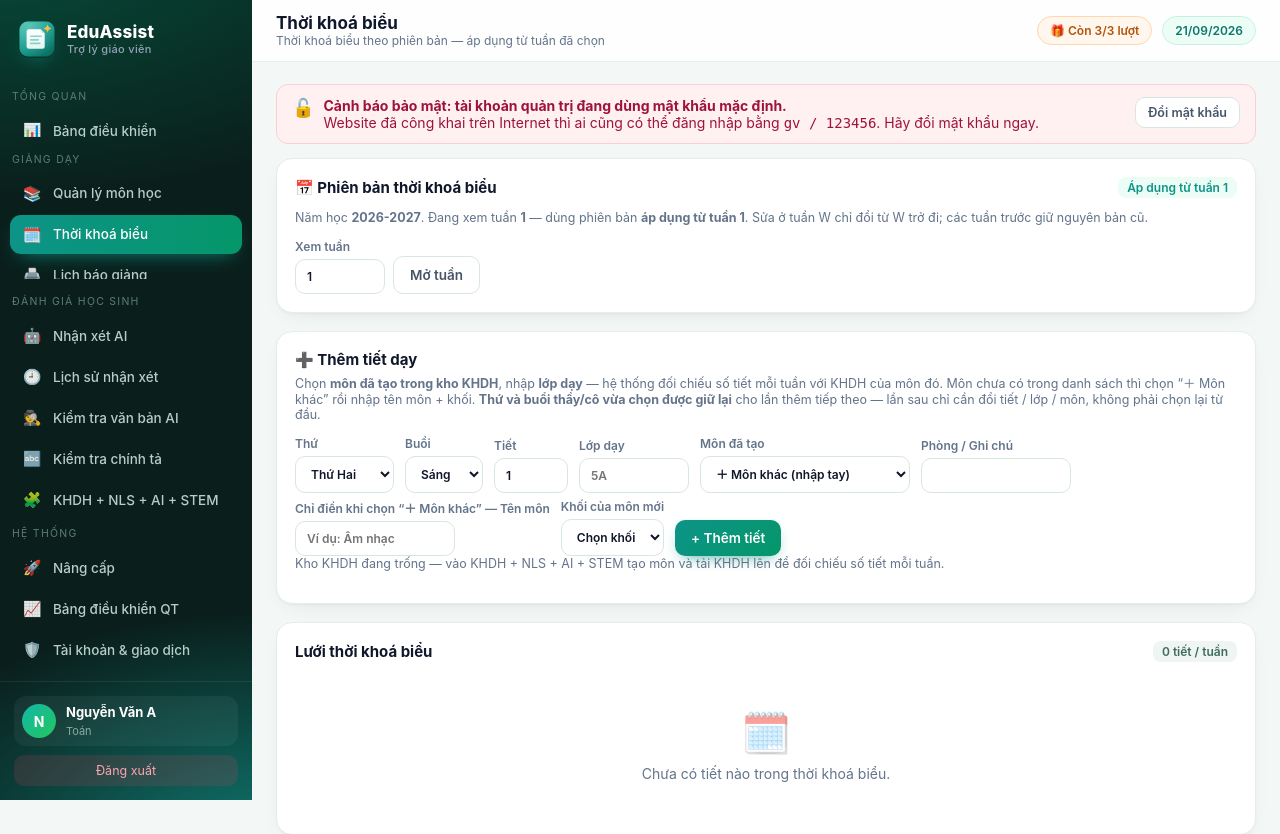
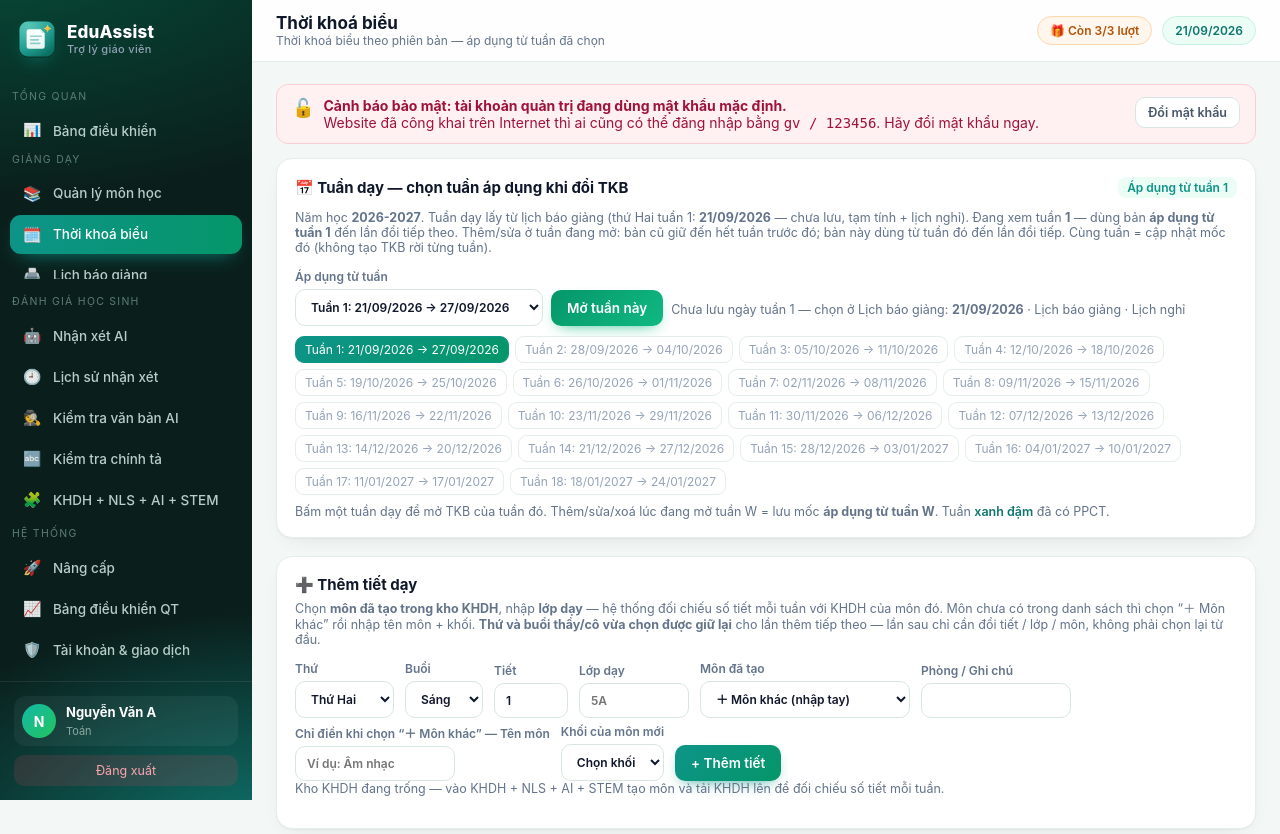
Before and after one commit to nguyenduympe-alt/Assss, a Flask app: page /tkb in a window 1280 px wide. Shown: the top 834 px of the page. Run offline with Flask 3, Linux system fonts and the light colour scheme; the visitor is signed in with stand-in values (Sample User, id 1); data comes from the database, SQL or seed files in the repository; data that the repository does not hold is empty.

Commit message:
TKB: chọn tuần dạy khi đổi, lưu lịch sử mốc áp dụng
Khi thêm/sửa TKB thầy cô chọn tuần áp dụng (tuần dạy lịch báo giảng).
Bản cũ giữ đến hết tuần trước; bản mới đến lần đổi tiếp. Cùng tuần = cập nhật mốc.

```diff
--- a/app/core.py
+++ b/app/core.py
@@ -496,6 +496,25 @@ def _tuan_xem():
         return 1
 
 
+def _tkb_tb_moc(v, moc0):
+    """Câu thêm vào thông báo khi thêm/sửa TKB — nói rõ bản cũ được giữ."""
+    if v not in moc0 and v > 1:
+        return (" Bản cũ giữ đến hết tuần %d; bản này áp dụng từ tuần %d đến lần đổi tiếp theo."
+                % (v - 1, v))
+    return " Áp dụng từ tuần %d." % v
+
+
+def _tuan1_gv(u, db):
+    s = setting("tuan1_%s" % u["id"], "")
+    if s:
+        try:
+            return datetime.date.fromisoformat(s), True
+        except Exception:
+            pass
+    t = datetime.date.today()
+    return t - datetime.timedelta(days=t.weekday()), False
+
+
 def _tkb_dong_phien(db, uid, r, nam, tuan):
     """Tìm đúng dòng của phiên bản hiệu lực tại `tuan` (sao chép nếu đang đứng giữa hai mốc)."""
     v = TP.dam_bao_phien(db, uid, nam, tuan)
@@ -529,6 +548,7 @@ def tkb():
                 if not r:
                     flash("Không tìm thấy tiết cần sửa (có thể đã bị xoá).", "err")
                 else:
+                    moc0 = set(TP.moc(db, uid, nam))
                     r, v = _tkb_dong_phien(db, uid, r, nam, tuan)
                     if not r:
                         flash("Không tìm thấy tiết cần sửa (có thể đã bị xoá).", "err")
@@ -538,16 +558,19 @@ def tkb():
                                    (dt["thu"], dt["buoi"], dt["tiet"], dt["lop"], mon, khoi, dt["phong"],
                                     r["id"], uid))
                         _tkb_nho_tkb(dt)
-                        flash("Đã sửa tiết dạy: %s · %s tiết %s · lớp %s · %s."
-                              % (THU_NAME[int(dt["thu"])], dt["buoi"], dt["tiet"], dt["lop"], mon), "ok")
+                        flash("Đã sửa tiết dạy: %s · %s tiết %s · lớp %s · %s.%s"
+                              % (THU_NAME[int(dt["thu"])], dt["buoi"], dt["tiet"], dt["lop"], mon,
+                                 _tkb_tb_moc(v, moc0)), "ok")
             else:
+                moc0 = set(TP.moc(db, uid, nam))
                 v = TP.dam_bao_phien(db, uid, nam, tuan)
                 db.execute("INSERT INTO tkb(teacher_id,thu,buoi,tiet,lop,mon,khoi,phong,tuan_bd,nam_hoc)"
                            " VALUES(?,?,?,?,?,?,?,?,?,?)",
                            (uid, dt["thu"], dt["buoi"], dt["tiet"], dt["lop"], mon, khoi, dt["phong"], v, nam))
                 _tkb_nho_tkb(dt)
-                flash("Đã thêm tiết dạy: %s · %s tiết %s · lớp %s · %s."
-                      % (THU_NAME[int(dt["thu"])], dt["buoi"], dt["tiet"], dt["lop"], mon), "ok")
+                flash("Đã thêm tiết dạy: %s · %s tiết %s · lớp %s · %s.%s"
+                      % (THU_NAME[int(dt["thu"])], dt["buoi"], dt["tiet"], dt["lop"], mon,
+                         _tkb_tb_moc(v, moc0)), "ok")
         elif act == "del":
             r = db.execute("SELECT * FROM tkb WHERE id=? AND teacher_id=?",
                            (request.form.get("id"), uid)).fetchone()
@@ -580,6 +603,17 @@ def tkb():
     thu_chon = session.get("tkb_thu") or "2"
     buoi_chon = session.get("tkb_buoi") or "Sáng"
     ap_dung = TP.phien_cho_tuan(db, uid, nam, tuan)
+    tuan1, da_chon_ngay = _tuan1_gv(u, db)
+    breaks = LN.get_breaks(db, uid)
+    tuans_pp = [r[0] for r in db.execute(
+        "SELECT DISTINCT tuan FROM ppct WHERE teacher_id=? ORDER BY tuan", (uid,))]
+    moc = TP.moc(db, uid, nam)
+    max_tuan = max((tuans_pp or [1]) + moc + [tuan, 18])
+    mp_tuan, _cal = LN.build_calendar(tuan1, breaks, max_hoc=max_tuan)
+    lich_tuan = [{"tuan": t, "tu": mp_tuan[t].strftime("%d/%m/%Y"),
+                  "den": (mp_tuan[t] + datetime.timedelta(days=6)).strftime("%d/%m/%Y"),
+                  "co_ppct": t in tuans_pp} for t in sorted(mp_tuan)]
+    ngay = {x["tuan"]: (x["tu"], x["den"]) for x in lich_tuan}
     return render_template("tkb.html", rows=rows, grid=grid, tiets=tiets, kho=kho,
                            doi_chieu=doi_chieu, dem=dem,
                            kho_khoi=ds_kho_khoi,
@@ -587,7 +621,10 @@ def tkb():
                                                   for k in ds_kho_khoi},
                            thu_chon=str(thu_chon), buoi_chon=buoi_chon,
                            tuan=tuan, nam_hoc=nam, ap_dung_tu=ap_dung or 1,
-                           ds_moc=TP.moc(db, uid, nam))
+                           ds_moc=moc, lich_tuan=lich_tuan,
+                           lich_su=TP.lich_su(db, uid, nam, ngay),
+                           tuan1=tuan1, tuan1_txt=tuan1.strftime("%d/%m/%Y"),
+                           da_chon_ngay=da_chon_ngay, max_tuan=max_tuan)
 
 
 # ---------------- Lịch báo giảng ----------------
--- a/app/modules/tkb_phien.py
+++ b/app/modules/tkb_phien.py
@@ -149,6 +149,24 @@ def luu_lop(db, uid, nam, tuan, ds_doi):
                   "Các tuần trước mốc này giữ nguyên bản cũ." % (v, len(doi))), len(doi)
 
 
+def lich_su(db, uid, nam, ngay=None):
+    """Các lần TKB đã lưu: từ tuần nào đến hết tuần nào (trước mốc kế), kèm ngày nếu có.
+
+    `ngay`: {tuan: (tu_txt, den_txt)} lấy từ tuần dạy lịch báo giảng.
+    """
+    ds = moc(db, uid, nam)
+    ngay = ngay or {}
+    ra = []
+    for i, t in enumerate(ds):
+        den = (ds[i + 1] - 1) if i + 1 < len(ds) else None
+        n = db.execute("SELECT COUNT(*) FROM tkb WHERE teacher_id=? AND COALESCE(nam_hoc,'')=?"
+                       " AND COALESCE(tuan_bd,1)=?", (uid, nam, t)).fetchone()[0]
+        tu_ngay, den_ngay = ngay.get(t, ("", ""))
+        ra.append({"tuan_bd": t, "den_tuan": den, "so_tiet": n,
+                   "tu": tu_ngay, "den": den_ngay, "lan": i + 1})
+    return ra
+
+
 def gan_phien(dt, tuan, nam):
     """Gắn tuan_bd + nam_hoc vào dict tiết khi INSERT."""
     dt = dict(dt)
--- a/app/templates/tkb.html
+++ b/app/templates/tkb.html
@@ -3,17 +3,66 @@
 {% block crumb %}Thời khoá biểu theo phiên bản — áp dụng từ tuần đã chọn{% endblock %}
 {% block body %}
 <div class="card">
- <div class="chead"><h3>📅 Phiên bản thời khoá biểu</h3>
+ <div class="chead"><h3>📅 Tuần dạy — chọn tuần áp dụng khi đổi TKB</h3>
   <span class="chip" style="background:#ecfdf5;color:#0d9488">Áp dụng từ tuần {{ap_dung_tu}}</span></div>
- <p class="sub">Năm học <b>{{nam_hoc}}</b>. Đang xem tuần <b>{{tuan}}</b> — dùng phiên bản
-  <b>áp dụng từ tuần {{ap_dung_tu}}</b>.
-  Sửa ở tuần W chỉ đổi từ W trở đi; các tuần trước giữ nguyên bản cũ.
-  {% if ds_moc %}Mốc đã lưu: {% for m in ds_moc %}<a class="chip" href="?tuan={{m}}">từ tuần {{m}}</a> {% endfor %}{% endif %}</p>
+ <p class="sub">Năm học <b>{{nam_hoc}}</b>. Tuần dạy lấy từ lịch báo giảng
+  (thứ Hai tuần 1{% if tuan1_txt %}: <b>{{tuan1_txt}}</b>{% endif %}{% if not da_chon_ngay %} — chưa lưu, tạm tính{% endif %}
+  + lịch nghỉ). Đang xem tuần <b>{{tuan}}</b> — dùng bản
+  <b>áp dụng từ tuần {{ap_dung_tu}}</b> đến lần đổi tiếp theo.
+  Thêm/sửa ở tuần đang mở: bản cũ giữ đến hết tuần trước đó; bản này dùng từ tuần đó đến lần đổi tiếp.
+  Cùng tuần = cập nhật mốc đó (không tạo TKB rời từng tuần).</p>
  <form method="get" class="row" style="gap:8px;align-items:flex-end">
-  <label class="f">Xem tuần<input type="number" name="tuan" min="1" max="60" value="{{tuan}}" style="width:90px"></label>
-  <button class="sec">Mở tuần</button>
+  <label class="f">Áp dụng từ tuần
+   <select name="tuan" style="min-width:220px">
+    {% for x in lich_tuan %}
+    <option value="{{x.tuan}}" {{'selected' if x.tuan==tuan}}>Tuần {{x.tuan}}: {{x.tu}} → {{x.den}}</option>
+    {% endfor %}
+    {% if not lich_tuan %}<option value="{{tuan}}" selected>Tuần {{tuan}}</option>{% endif %}
+   </select></label>
+  <button class="ok">Mở tuần này</button>
+  <span class="muted" style="font-size:12.5px;padding-bottom:9px">
+   {{'Đã chọn ngày tuần 1' if da_chon_ngay else 'Chưa lưu ngày tuần 1 — chọn ở Lịch báo giảng'}}:
+   <b>{{tuan1_txt}}</b>
+   · <a href="{{url_for('core.bao_giang', tuan=tuan)}}">Lịch báo giảng</a>
+   · <a href="{{url_for('core.lich_nghi')}}">Lịch nghỉ</a></span>
  </form>
+ {% if lich_tuan %}
+ <div style="display:flex;flex-wrap:wrap;gap:6px;margin-top:10px">
+  {% for x in lich_tuan %}
+  <a href="?tuan={{x.tuan}}" title="Mở tuần {{x.tuan}} — TKB sẽ áp dụng từ tuần này"
+   style="text-decoration:none;font-size:12px;padding:5px 9px;border-radius:9px;
+   border:1px solid {{'#0d9488' if x.tuan==tuan else '#e4eeea'}};
+   background:{{'linear-gradient(135deg,#0d9488,#059669)' if x.tuan==tuan else '#fff'}};
+   color:{{'#fff' if x.tuan==tuan else ('#0f766e' if x.co_ppct else '#94a3b8')}}">
+   Tuần {{x.tuan}}: {{x.tu}} → {{x.den}}</a>
+  {% endfor %}
+ </div>
+ <p class="sub" style="margin:9px 0 0;font-size:12.5px">Bấm một tuần dạy để mở TKB của tuần đó.
+  Thêm/sửa/xoá lúc đang mở tuần W = lưu mốc <b>áp dụng từ tuần W</b>.
+  Tuần <span style="color:#0f766e;font-weight:600">xanh đậm</span> đã có PPCT.</p>
+ {% endif %}
 </div>
+
+{% if lich_su %}
+<div class="card">
+ <div class="chead"><h3>🗂️ Các lần đã lưu</h3>
+  <span class="chip">{{lich_su|length}} mốc</span></div>
+ <p class="sub">Mỗi lần thêm/đổi tạo một mốc (cùng tuần = cập nhật mốc đó). Bản cũ giữ đến hết tuần trước mốc kế.</p>
+ <div class="tbl-wrap"><table>
+  <thead><tr><th>Lần</th><th>Áp dụng từ</th><th>Đến hết tuần</th><th>Ngày</th><th>Số tiết</th><th></th></tr></thead>
+  <tbody>{% for m in lich_su %}
+   <tr{% if m.tuan_bd==ap_dung_tu %} style="background:#ecfdf5"{% endif %}>
+    <td><b>{{m.lan}}</b></td>
+    <td>Tuần <b>{{m.tuan_bd}}</b></td>
+    <td>{% if m.den_tuan %}Tuần {{m.den_tuan}}{% else %}<span class="muted">đến lần đổi tiếp</span>{% endif %}</td>
+    <td class="muted">{% if m.tu %}{{m.tu}}{% if m.den %} → {{m.den}}{% endif %}{% else %}—{% endif %}</td>
+    <td>{{m.so_tiet}}</td>
+    <td><a class="btn sec sm" href="?tuan={{m.tuan_bd}}">Xem</a></td>
+   </tr>
+  {% endfor %}</tbody>
+ </table></div>
+</div>
+{% endif %}
 <div class="card">
  <h3>➕ Thêm tiết dạy</h3><p class="sub">Chọn <b>môn đã tạo trong kho KHDH</b>, nhập <b>lớp dạy</b> — hệ thống đối chiếu
  số tiết mỗi tuần với KHDH của môn đó. Môn chưa có trong danh sách thì chọn “＋ Môn khác” rồi nhập tên môn + khối.
```
